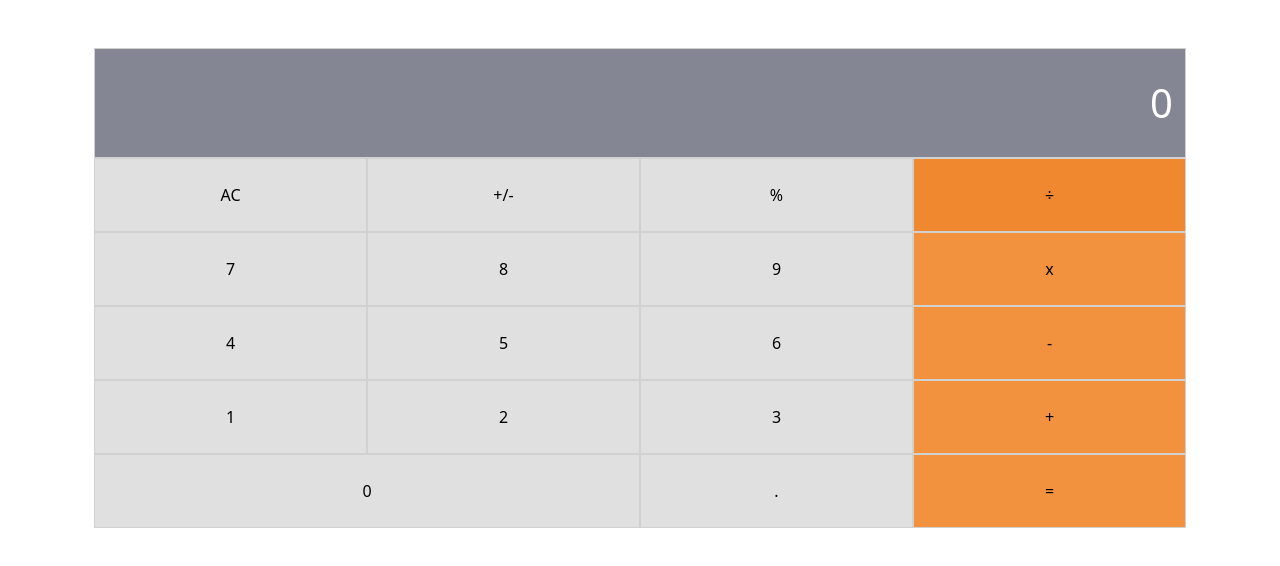
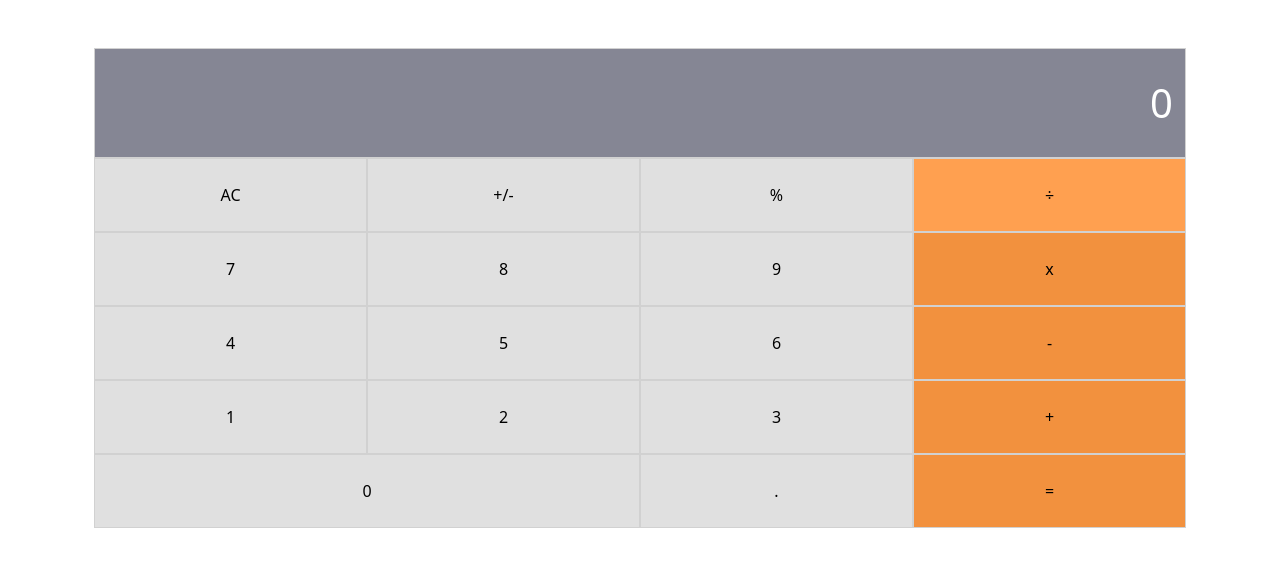
Before and after one commit to afcastaneda223/math-magicians, a React (Create React App) app: page / in a window 1280 px wide. In both pictures the pointer is over the button 1049 px from the left and 195 px from the top of the page. Shown: the top 566 px of the page. Built offline with nearby package versions, Linux system fonts and the light colour scheme.

Commit message:
update hover organge btn

```diff
--- a/src/index.css
+++ b/src/index.css
@@ -16,7 +16,7 @@ input[type=number] {
 }
 
 .btn-warning:hover {
-  background-color: rgb(239, 136, 46);
+  background-color: rgb(260, 160, 80);
   border-color: rgb(209, 209, 209);
 }
 
```
